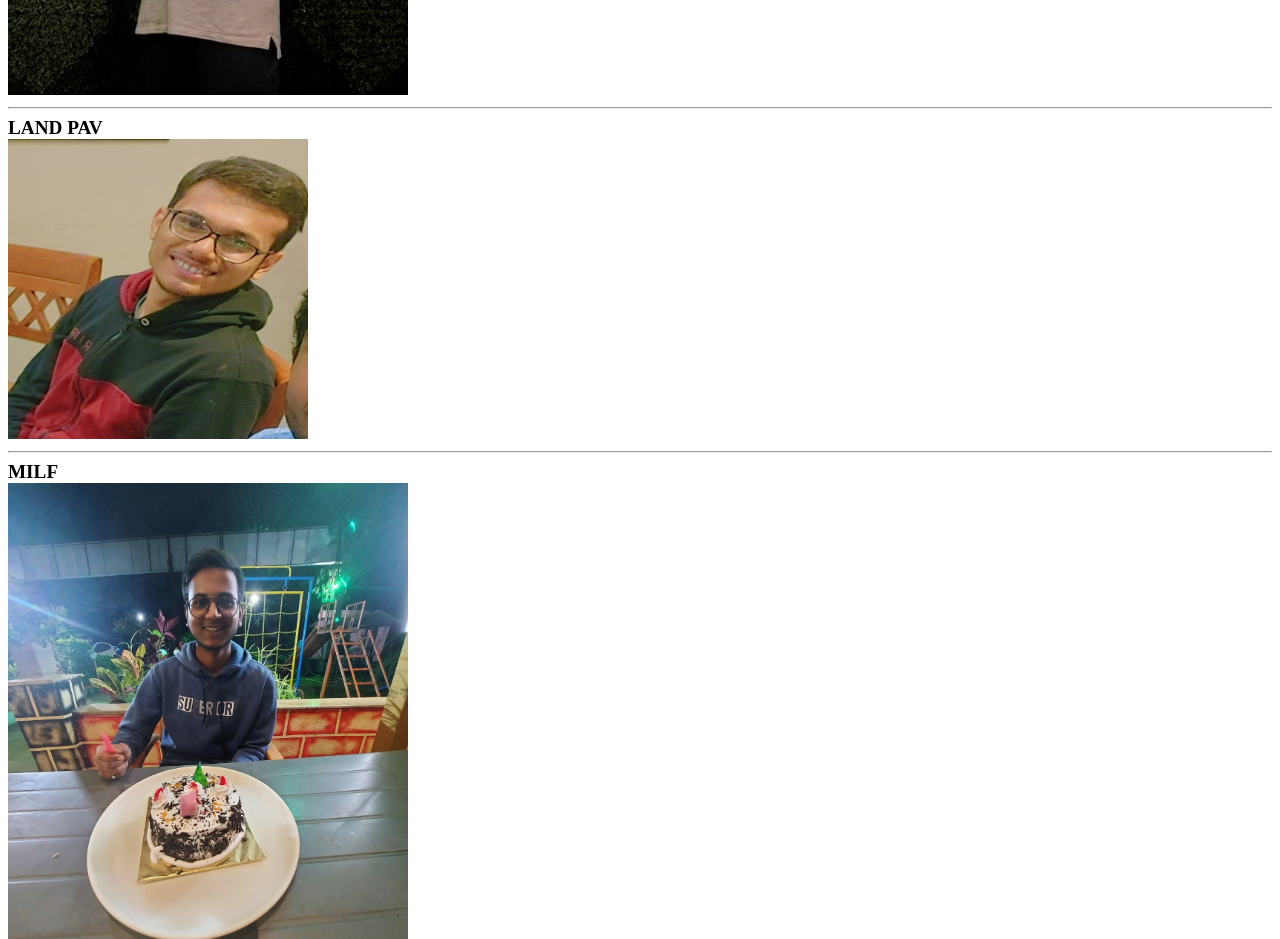
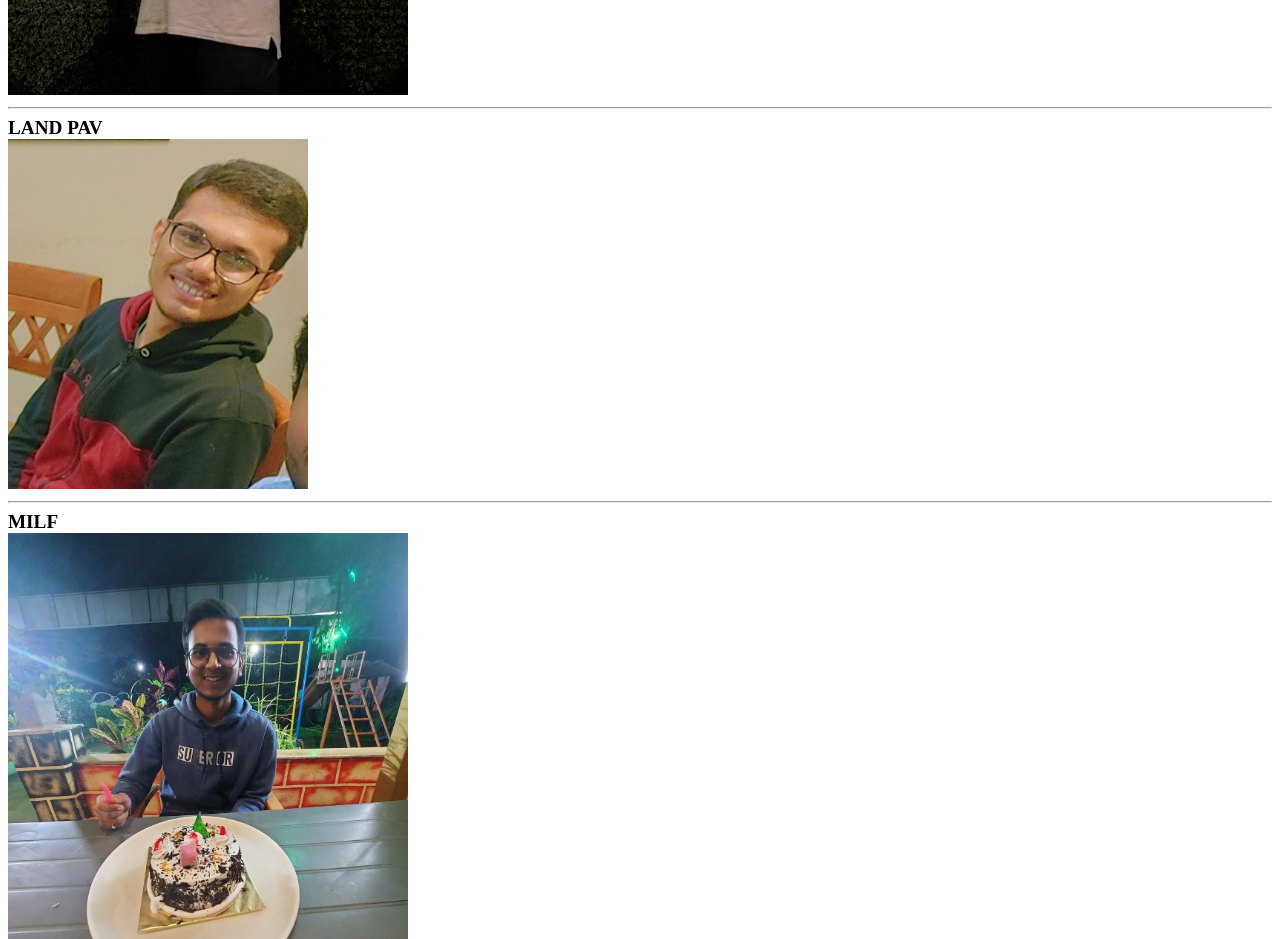
Before and after one commit to Shiv1919/BACKCHODI, a plain HTML site: page index.html in a window 1280 px wide. Shown: the part 3720-4659 px from the top of the page. Drawn offline with Linux system fonts and the light colour scheme.

Commit message:
Update index.html

```diff
--- a/index.html
+++ b/index.html
@@ -26,7 +26,7 @@
     <big><strong>MUTHAL</strong><br></big>
     <img src="daksh.jpg"width="400" height="500" alt=""><hr>
     <big><strong>LAND PAV</strong><br></big>
-    <img src="harsh.jpg" width="300" height="300" alt=""><hr>
+    <img src="harsh.jpg" width="300" height="350" alt=""><hr>
     <big> <strong>MILF</strong><br></big>
     <img src="abhi.jpg" width="400" height="500" alt=""><hr>
 
```
